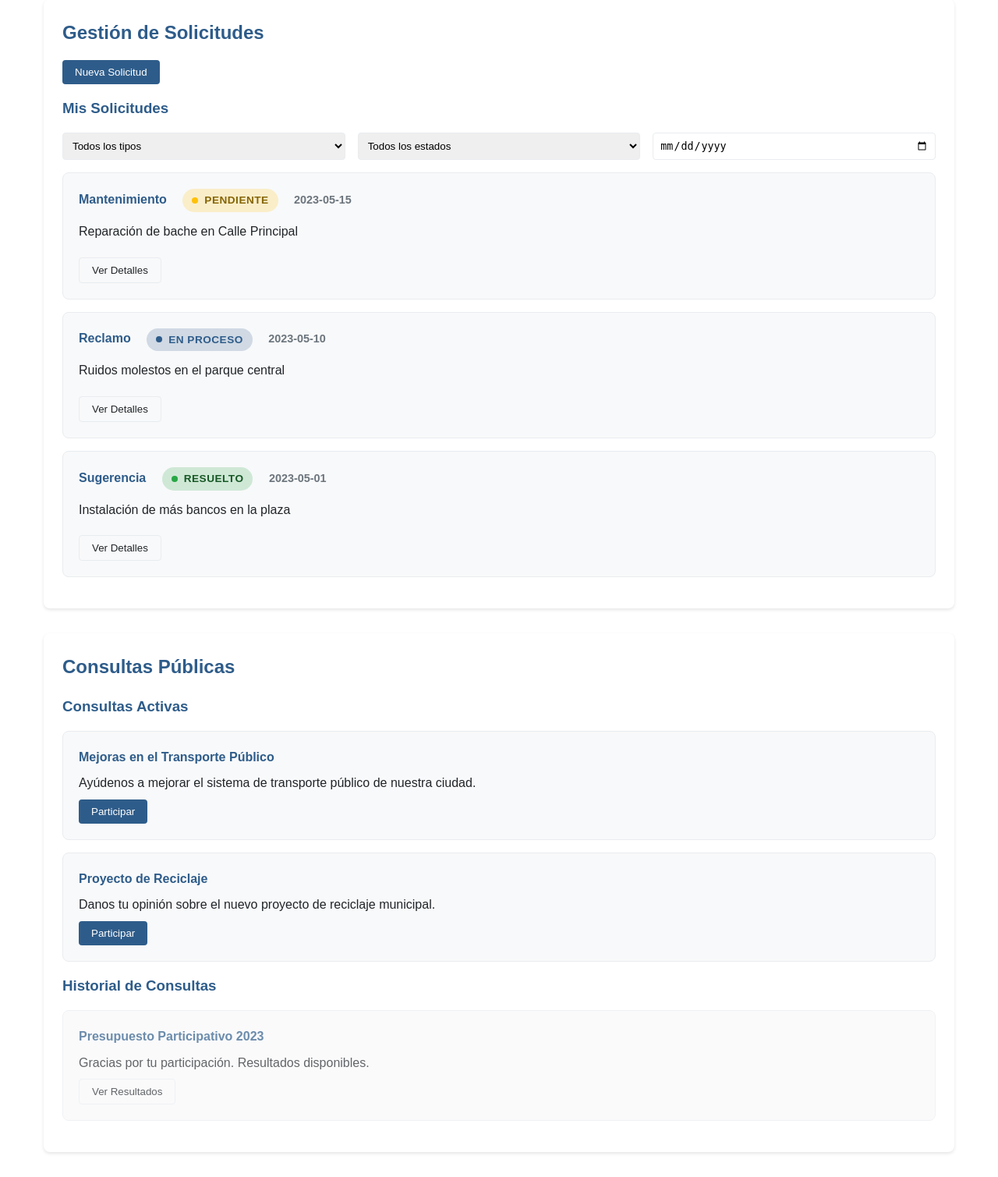
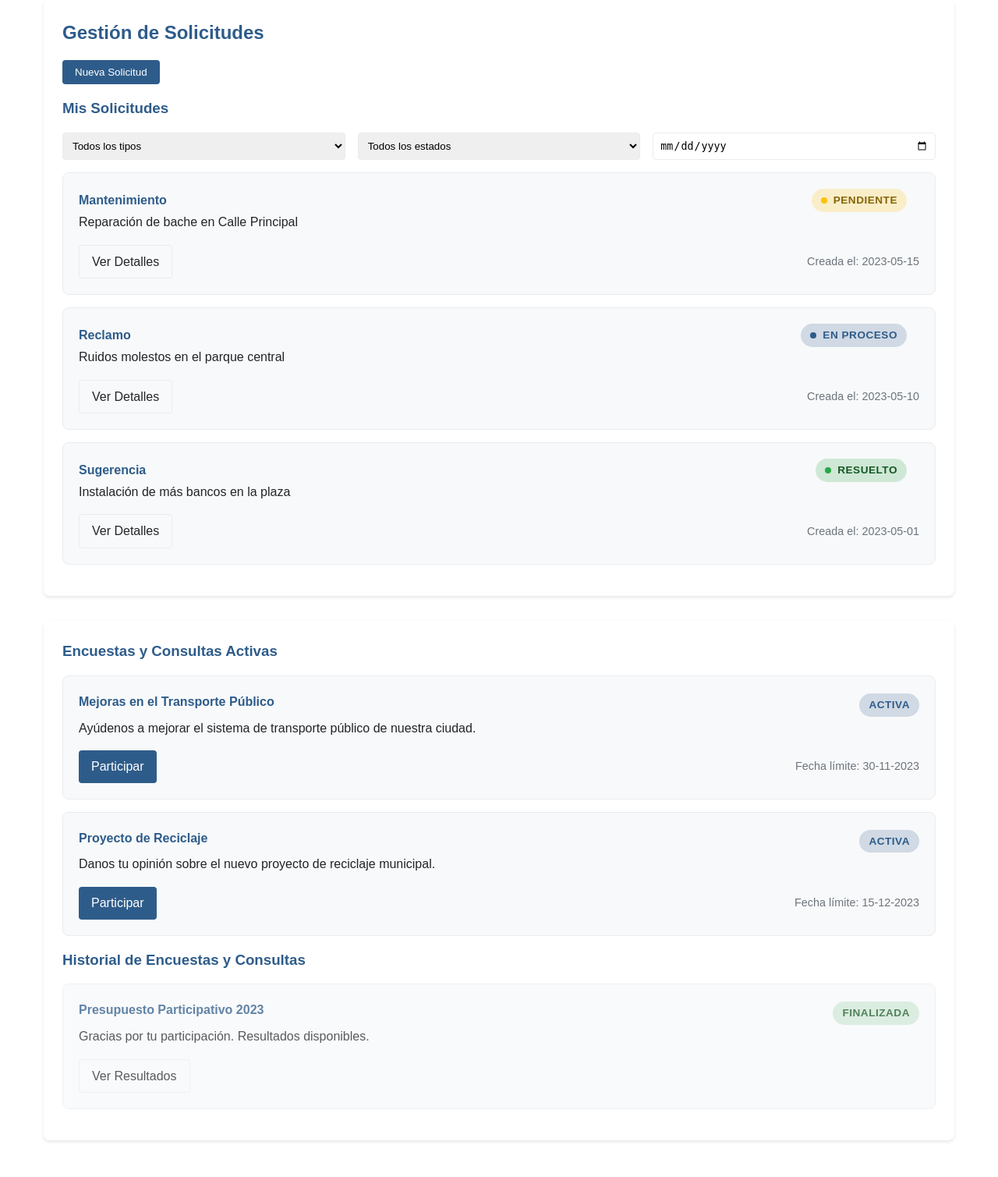
Before and after one commit to agusherrera99/ciudadano_conectado, a Django app: page /account/panel/ in a window 1280 px wide. Shown: the part 458-1967 px from the top of the page at 78% size. After the commit the page ends 1922 px from the top, so only its background shows below. Run offline with Django 5.2, Linux system fonts and the light colour scheme.

Commit message:
Update: Refactor request and survey sections; rename classes for consistency, enhance layout, and improve accessibility features

```diff
--- a/account/static/css/panel.css
+++ b/account/static/css/panel.css
@@ -138,13 +138,13 @@ textarea {
 }
 
 .request-items,
-.consultation-items,
+.survey-items,
 .notification-items {
     list-style-type: none;
 }
 
 .request-item,
-.consultation-item,
+.survey-item,
 .notification-item {
     background-color: var(--secondary);
     border-radius: 8px;
@@ -154,14 +154,13 @@ textarea {
     transition: all 0.3s ease;
 }
 
-.request-item:hover, .consultation-item:hover, .notification-item:hover {
+.request-item:hover, .survey-item:hover, .notification-item:hover {
     box-shadow: 0 4px 6px rgba(0, 0, 0, 0.1);
     transform: translateY(-2px);
 }
 
 .request-type,
-.request-status,
-.request-date {
+.request-status {
     display: inline-block;
     margin-right: 1rem;
     font-weight: bold;
@@ -222,33 +221,57 @@ textarea {
     margin-right: 1rem;
 }
 
-.request-date {
-    color: #6c757d;
-    font-size: 0.9rem;
+.survey-item.completed {
+    opacity: 0.75;
 }
 
-.request-description {
-    margin: 0.75rem 0;
-    color: var(--text);
-}
-
-.view-details {
-    margin-top: 0.5rem;
-}
-
-.consultation-item h4 {
+.survey-item h4 {
     color: var(--primary);
     margin-bottom: 0.5rem;
 }
 
-.consultation-item p {
-    margin: 0.5rem 0;
+.survey-header, .request-header {
+    display: flex;
+    justify-content: space-between;
+    align-items: center;
 }
 
-.consultation-item.completed {
-    opacity: 0.7;
+.survey-status {
+    display: inline-flex;
+    align-items: center;
+    padding: 0.25rem 0.75rem;
+    border-radius: 20px;
+    font-size: 0.85rem;
+    font-weight: 600;
+    text-transform: uppercase;
+    letter-spacing: 0.5px;
 }
 
+.survey-status.active {
+    background-color: rgba(46, 92, 138, 0.2);
+    color: var(--primary);
+}
+
+.survey-status.completed {
+    background-color: rgba(40, 167, 69, 0.2);
+    color: #155724;
+}
+
+.survey-description, .request-description {
+    margin-bottom: 1rem;
+    color: var(--text);
+}
+
+.survey-actions, .request-actions {
+    display: flex;
+    justify-content: space-between;
+    align-items: center;
+}
+
+.survey-deadline, .request-date {
+    color: #6c757d;
+    font-size: 0.9rem;
+}
 
 @media (max-width: 768px) {
     .filters {
--- a/account/templates/panel.html
+++ b/account/templates/panel.html
@@ -35,7 +35,8 @@
 
             <div id="new-request-form" class="hidden">
                 <h3>Crear Nueva Solicitud</h3>
-                <form>
+                <form method="POST" id="request-form">
+                    {% csrf_token %}
                     <div class="form-group">
                         <label for="request-type">Tipo de Solicitud</label>
                         <select id="request-type" required>
@@ -84,54 +85,87 @@
                 </div>
                 <ul class="request-items">
                     <li class="request-item">
+                        <div class="request-header">
                             <span class="request-type">Mantenimiento</span>
                             <span class="request-status pending">Pendiente</span>
-                        <span class="request-date">2023-05-15</span>
+                        </div>
                         <p class="request-description">Reparación de bache en Calle Principal</p>
-                        <button class="btn btn-secondary view-details">Ver Detalles</button>
+                        <div class="request-actions">
+                            <a class="btn btn-secondary">Ver Detalles</a>
+                            <span class="request-date">Creada el: 2023-05-15</span>
+                        </div>
                     </li>
                     <li class="request-item">
+                        <div class="request-header">
                             <span class="request-type">Reclamo</span>
                             <span class="request-status in-process">En Proceso</span>
-                        <span class="request-date">2023-05-10</span>
+                        </div>
                         <p class="request-description">Ruidos molestos en el parque central</p>
-                        <button class="btn btn-secondary view-details">Ver Detalles</button>
+                        <div class="request-actions">
+                            <a class="btn btn-secondary">Ver Detalles</a>
+                            <span class="request-date">Creada el: 2023-05-10</span>
+                        </div>
+
                     </li>
                     <li class="request-item">
+                        <div class="request-header">
                             <span class="request-type">Sugerencia</span>
                             <span class="request-status resolved">Resuelto</span>
-                        <span class="request-date">2023-05-01</span>
+                        </div>
                         <p class="request-description">Instalación de más bancos en la plaza</p>
-                        <button class="btn btn-secondary view-details" aria-label="Ver detalles de solicitud">Ver Detalles</button>
+                        <div class="request-actions">
+                            <a class="btn btn-secondary" aria-label="Ver detalles de solicitud">Ver Detalles</a>
+                            <span class="request-date">Creada el: 2023-05-01</span>
+                        </div>
                     </li>
                 </ul>
             </div>
         </section>
 
-        <section id="consultations">
-            <h2>Consultas Públicas</h2>
-            <div id="active-consultations">
-                <h3>Consultas Activas</h3>
-                <ul class="consultation-items">
-                    <li class="consultation-item">
+        <!-- Surveys Section -->
+        <section id="survey-section">
+            <!-- Active surveys -->
+            <div id="active-survey">
+                <h3>Encuestas y Consultas Activas</h3>
+                <ul class="survey-items">
+                    <li class="survey-item">
+                        <div class="survey-header">
                             <h4>Mejoras en el Transporte Público</h4>
-                        <p>Ayúdenos a mejorar el sistema de transporte público de nuestra ciudad.</p>
-                        <button class="btn btn-primary participate" aria-label="Participar en consulta pública">Participar</button>
+                            <span class="survey-status active">Activa</span>
+                        </div>
+                        <p class="survey-description">Ayúdenos a mejorar el sistema de transporte público de nuestra ciudad.</p>
+                        <div class="survey-actions">
+                            <a class="btn btn-primary participate" aria-label="Participar en consulta pública">Participar</a>
+                            <span class="survey-deadline">Fecha límite: 30-11-2023</span>
+                        </div>
                     </li>
-                    <li class="consultation-item">
+                    <li class="survey-item">
+                        <div class="survey-header">
                             <h4>Proyecto de Reciclaje</h4>
-                        <p>Danos tu opinión sobre el nuevo proyecto de reciclaje municipal.</p>
-                        <button class="btn btn-primary participate" aria-label="Participar en consulta pública">Participar</button>
+                            <span class="survey-status active">Activa</span>
+                        </div>
+                        <p class="survey-description">Danos tu opinión sobre el nuevo proyecto de reciclaje municipal.</p>
+                        <div class="survey-actions">
+                            <a class="btn btn-primary participate" aria-label="Participar en consulta pública">Participar</a>
+                            <span class="survey-deadline">Fecha límite: 15-12-2023</span>
+                        </div>
                     </li>
                 </ul>
             </div>
-            <div id="consultation-history">
-                <h3>Historial de Consultas</h3>
-                <ul class="consultation-items">
-                    <li class="consultation-item completed">
+
+            <!-- Surveys history -->
+            <div id="survey-history">
+                <h3>Historial de Encuestas y Consultas</h3>
+                <ul class="survey-items">
+                    <li class="survey-item completed">
+                        <div class="survey-header">
                             <h4>Presupuesto Participativo 2023</h4>
-                        <p>Gracias por tu participación. Resultados disponibles.</p>
-                        <button class="btn btn-secondary view-results" aria-label="Ver resultados de consulta pública">Ver Resultados</button>
+                            <span class="survey-status completed">Finalizada</span>
+                        </div>
+                        <p class="survey-description">Gracias por tu participación. Resultados disponibles.</p>
+                        <div class="survey-actions">
+                            <a class="btn btn-secondary view-results" aria-label="Ver resultados de consulta pública">Ver Resultados</a>
+                        </div>
                     </li>
                 </ul>
             </div>
```
Lines whose indentation alone changed are shown as unchanged.
